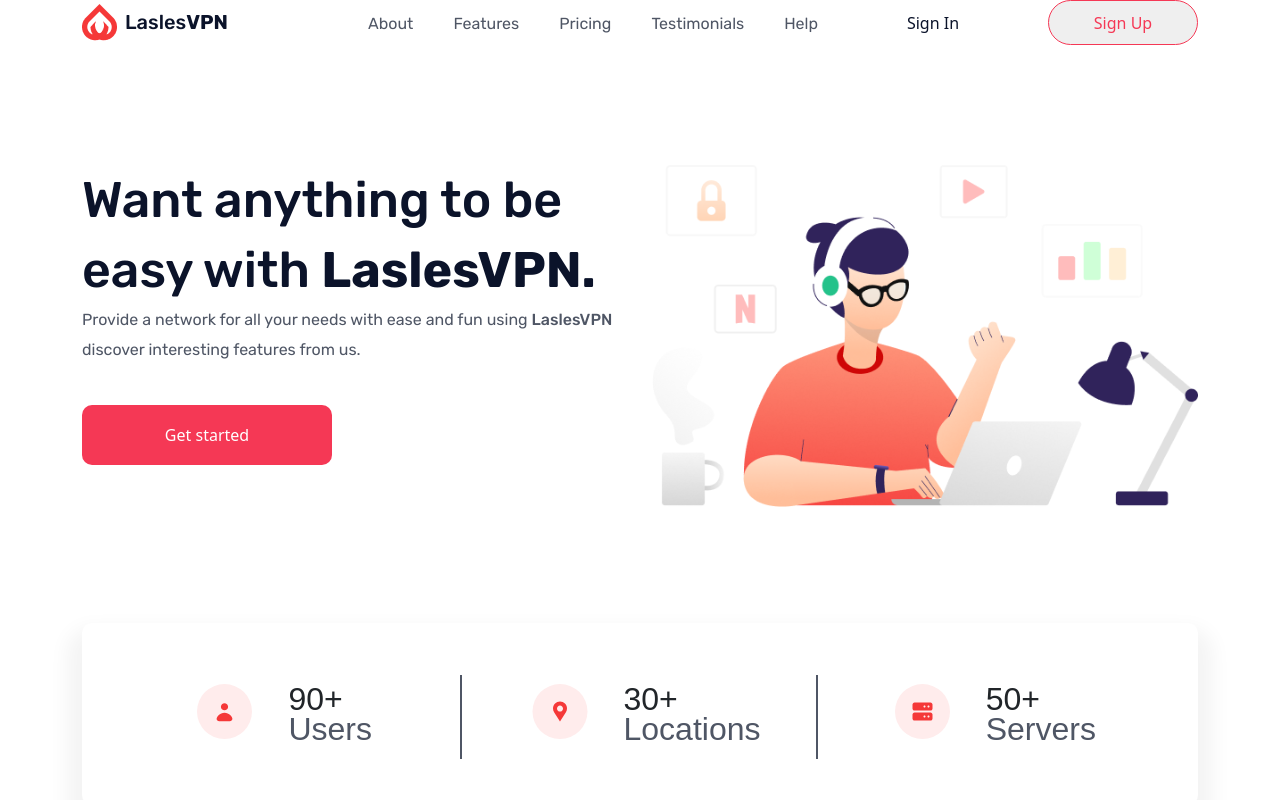
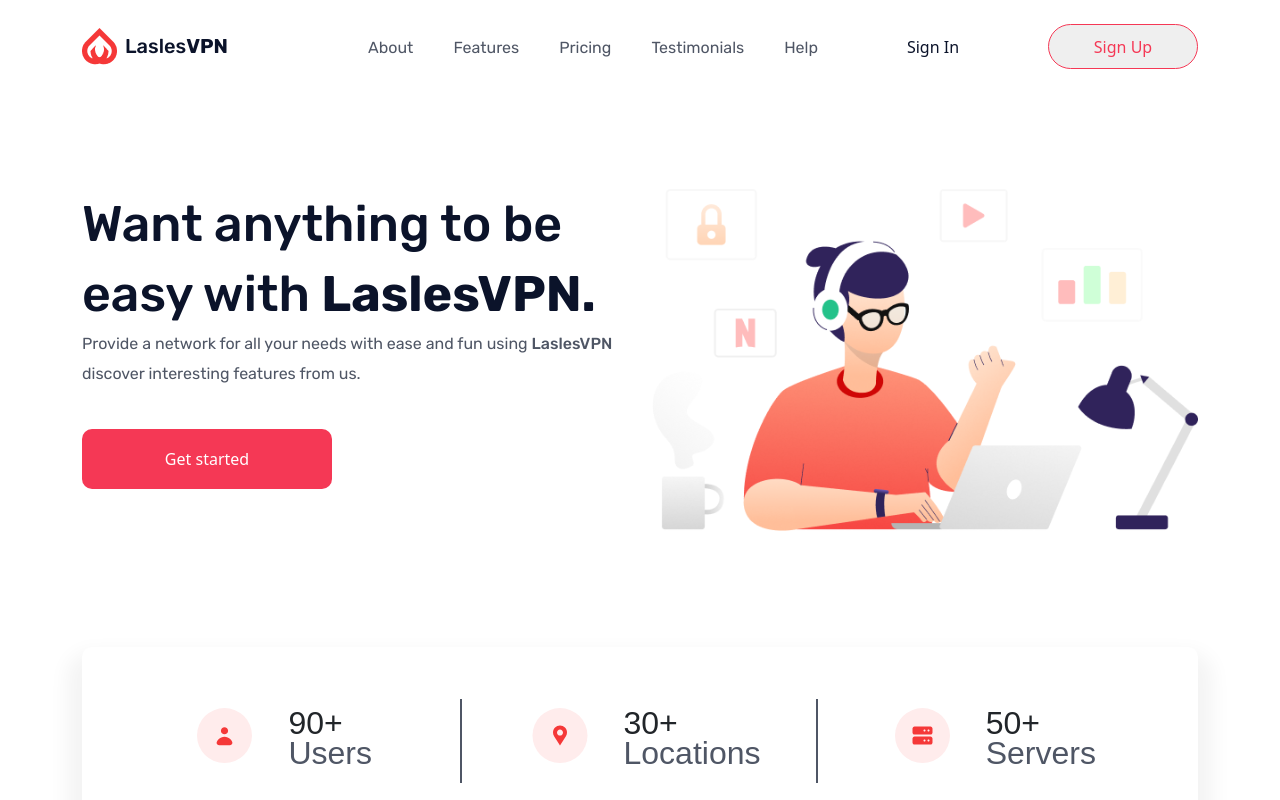
Before and after one commit to mohitgoyat525/VPN, a plain HTML site: page index.html in a window 1280 px wide. Shown: the top 800 px of the page. Drawn offline with nearby package versions, Linux system fonts and the light colour scheme.

Commit message:
add-padding

```diff
--- a/assets/css/root.css
+++ b/assets/css/root.css
@@ -7,9 +7,7 @@
     --fs-35:35px;
     --fs-18:18px;
     --fs-40:40px;
-
-
-      /* color */
+/*--------------------- color---------------------------- */
     --whitee:#FBFBFB;
     --light-white: #FFF;
     --dark-blue:#0B132A;
--- a/index.html
+++ b/index.html
@@ -1,6 +1,5 @@
   <!DOCTYPE html>
   <html lang="en">
-
   <head>
     <meta charset="utf-8" />
     <meta name="viewport" content="width=device-width, initial-scale=1" />
@@ -19,7 +18,7 @@
   </head>
   <body>
     <!-- ---------------nav-bar-------------------- -->
-    <header class="overflow-hidden">
+<header class="overflow-hidden pt-4">
       <div class="container">
         <nav class="d-flex align-items-center justify-content-between">
           <div class="logo d-flex gap-2 cursor align-items-center">
@@ -35,7 +34,6 @@
             <li><button class="sign">Sign In</button></li>
             <li><button class="sign-up">Sign Up</button></li>
           </ul>
-
           <div onclick="navbtn()" class="d-lg-none z-3">
             <span class="line-1"></span>
             <span class="line-1"></span>
@@ -43,7 +41,7 @@
           </div>
         </nav>
       </div>
-    </header>
+</header>
     <!-- -------------------------------section-one--------------------------------- -->
     <section class="bg-white pt-120">
       <div class="container">
```
